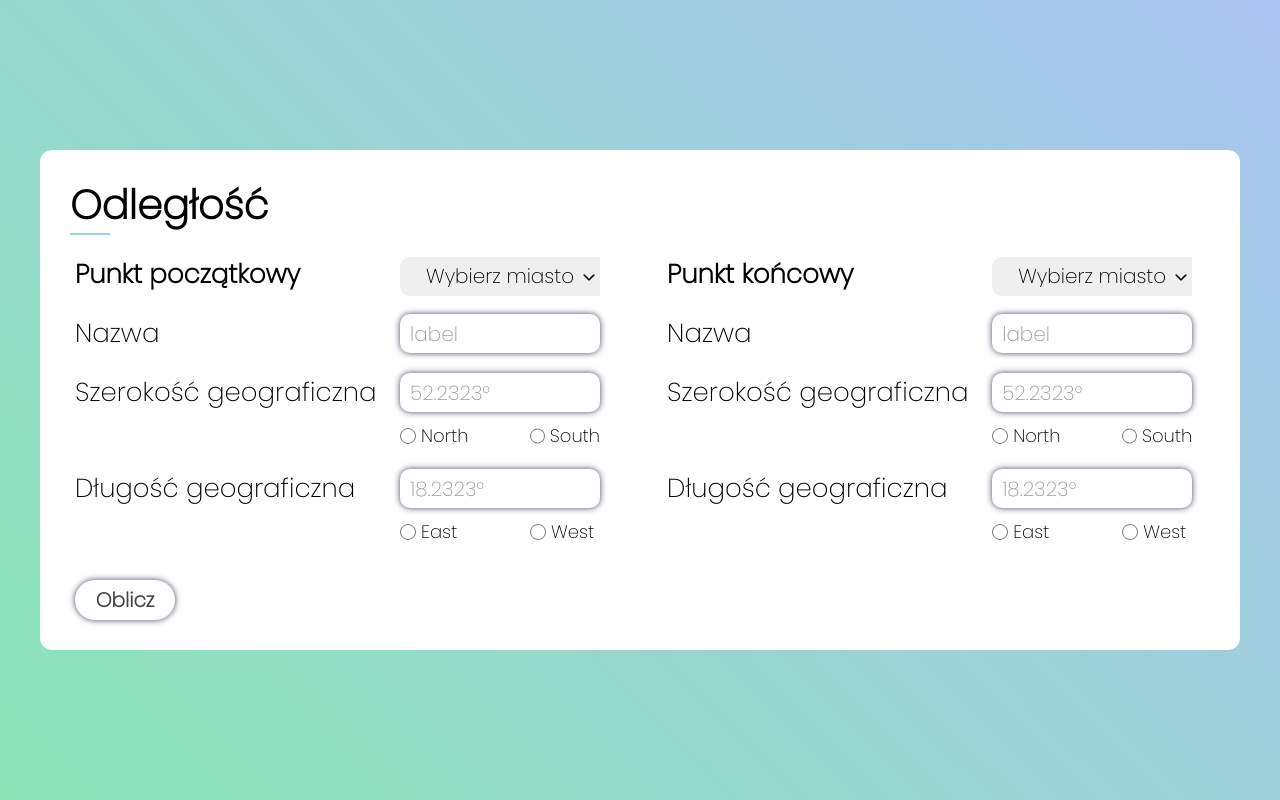
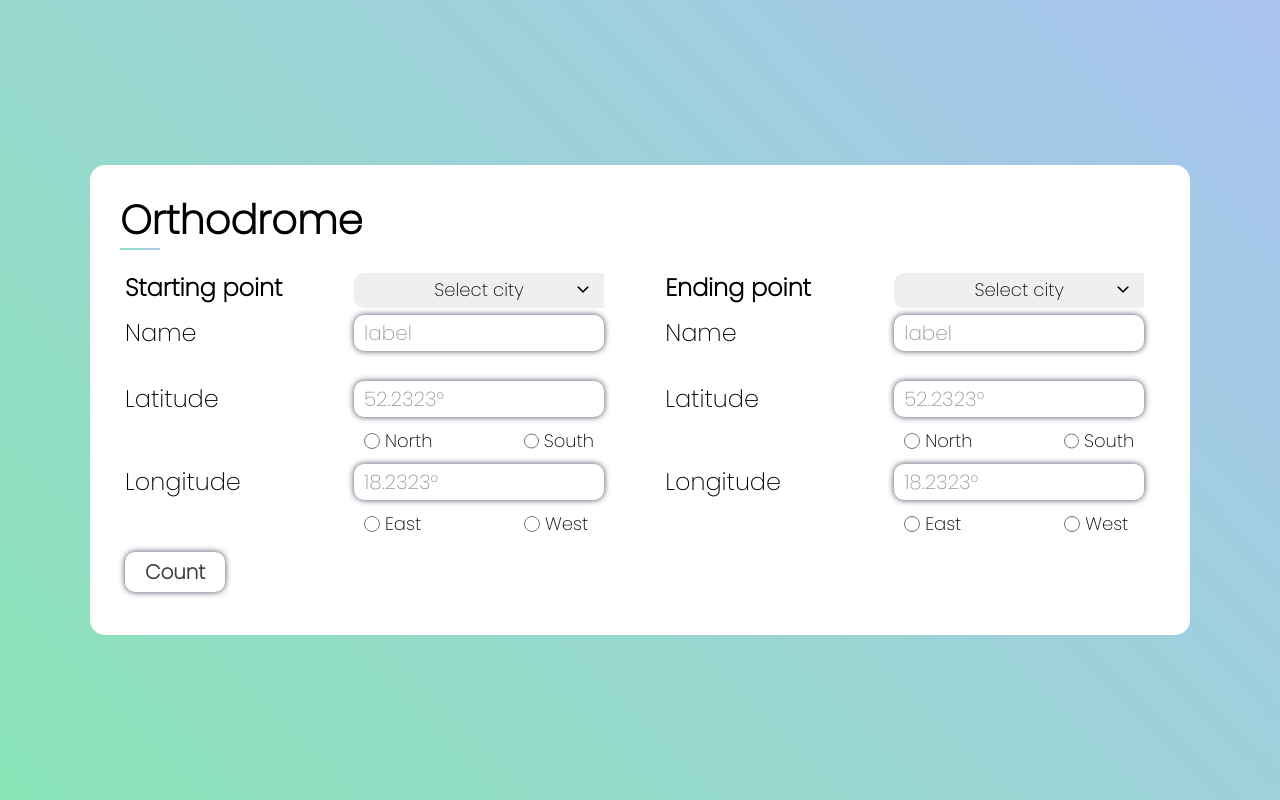
Before and after one commit to roslaniecdominik/OrthodromeApp, a Flask app: page / in a window 1280 px wide. Run offline with Flask 3, Linux system fonts and the light colour scheme.

Commit message:
english language

```diff
--- a/app.py
+++ b/app.py
@@ -69,50 +69,50 @@ def calculate():
             coord1 = [Latitude1, Longitude1]
             coord2 = [Latitude2, Longitude2]
 
-            a=6378137.0
-            f=1/298.257223563
-            b=(1-f)*a
+            a = 6378137.0
+            f = 1/298.257223563
+            b = (1-f)*a
 
-            phi_1,L_1,=coord1
-            phi_2,L_2,=coord2
+            phi_1, L_1 = coord1
+            phi_2, L_2 = coord2
 
-            u_1=arctan((1-f)*tan(radians(phi_1)))
-            u_2=arctan((1-f)*tan(radians(phi_2)))
+            u_1 = arctan((1-f)*tan(radians(phi_1)))
+            u_2 = arctan((1-f)*tan(radians(phi_2)))
 
-            L=radians(L_2-L_1)
+            L = radians(L_2-L_1)
 
-            Lambda=L
+            Lambda = L
 
-            sin_u1=sin(u_1)
-            cos_u1=cos(u_1)
-            sin_u2=sin(u_2)
-            cos_u2=cos(u_2)
+            sin_u1 = sin(u_1)
+            cos_u1 = cos(u_1)
+            sin_u2 = sin(u_2)
+            cos_u2 = cos(u_2)
 
             # --- BEGIN ITERATIONS -----
-            iters=0
-            for i in range(0,200):
-                iters+=1
 
-                cos_lambda=cos(Lambda)
-                sin_lambda=sin(Lambda)
-                sin_sigma=sqrt((cos_u2*sin(Lambda))**2+(cos_u1*sin_u2-sin_u1*cos_u2*cos_lambda)**2)
-                cos_sigma=sin_u1*sin_u2+cos_u1*cos_u2*cos_lambda
-                sigma=arctan2(sin_sigma,cos_sigma)
-                sin_alpha=(cos_u1*cos_u2*sin_lambda)/sin_sigma
-                cos_sq_alpha=1-sin_alpha**2
-                cos2_sigma_m=cos_sigma-((2*sin_u1*sin_u2)/cos_sq_alpha)
-                C=(f/16)*cos_sq_alpha*(4+f*(4-3*cos_sq_alpha))
-                Lambda_prev=Lambda
-                Lambda=L+(1-C)*f*sin_alpha*(sigma+C*sin_sigma*(cos2_sigma_m+C*cos_sigma*(-1+2*cos2_sigma_m**2)))
+            for iters in range(0, 200):
+                iters += 1
 
-                diff=abs(Lambda_prev-Lambda)
-                if diff<=10**-12:
+                cos_lambda = cos(Lambda)
+                sin_lambda = sin(Lambda)
+                sin_sigma = sqrt((cos_u2*sin(Lambda))**2 + (cos_u1*sin_u2 - sin_u1*cos_u2*cos_lambda)**2)
+                cos_sigma = sin_u1*sin_u2 + cos_u1*cos_u2*cos_lambda
+                sigma = arctan2(sin_sigma, cos_sigma)
+                sin_alpha = (cos_u1*cos_u2*sin_lambda)/sin_sigma
+                cos_sq_alpha = 1-sin_alpha**2
+                cos2_sigma_m = cos_sigma - ((2*sin_u1*sin_u2)/cos_sq_alpha)
+                C = (f/16)*cos_sq_alpha*(4 + f*(4 - 3*cos_sq_alpha))
+                Lambda_prev = Lambda
+                Lambda = L + (1-C)*f*sin_alpha*(sigma + C*sin_sigma*(cos2_sigma_m + C*cos_sigma*(-1 + 2*cos2_sigma_m**2)))
+
+                diff = abs(Lambda_prev - Lambda)
+                if diff <= 10**-12:
                     break
 
-            u_sq=cos_sq_alpha*((a**2-b**2)/b**2)
-            A=1+(u_sq/16384)*(4096+u_sq*(-768+u_sq*(320-175*u_sq)))
-            B=(u_sq/1024)*(256+u_sq*(-128+u_sq*(74-47*u_sq)))
-            delta_sig=B*sin_sigma*(cos2_sigma_m+0.25*B*(cos_sigma*(-1+2*cos2_sigma_m**2)-(1/6)*B*cos2_sigma_m*(-3+4*sin_sigma**2)*(-3+4*cos2_sigma_m**2)))
+            u_sq = cos_sq_alpha*((a**2 - b**2)/b**2)
+            A = 1+(u_sq/16384)*(4096 + u_sq*(-768+u_sq*(320 - 175*u_sq)))
+            B = (u_sq/1024)*(256 + u_sq*(-128 + u_sq*(74 - 47*u_sq)))
+            delta_sig = B*sin_sigma*(cos2_sigma_m + 0.25*B*(cos_sigma*(-1 + 2*cos2_sigma_m**2) - (1/6)*B*cos2_sigma_m*(-3 + 4*sin_sigma**2)*(-3 + 4*cos2_sigma_m**2)))
 
             distance = b*A*(sigma-delta_sig)
 
@@ -122,7 +122,6 @@ def calculate():
                         (-1 * sin(u_1) * cos(u_2) + cos(u_1) * sin(u_2) * cos(Lambda)))
 
             azimuth = degrees(azimuth)
-            default_azimuth = azimuth
             azimuth_inv = degrees(azimuth_inv) + 180
 
             session["Latitude1"] = Latitude1
@@ -163,7 +162,7 @@ def calculate():
                 L = L + dL
                 dB = ds * cos(Az) / Mp
                 B = B + dB
-                M = (a_GRS80 * (1 - e_2)) / ((sqrt(1-e_2*(sin(B)**2)))**3) #przekrój poprzeczny
+                M = (a_GRS80 * (1 - e_2)) / ((sqrt(1-e_2*(sin(B)**2)))**3)
                 N = a_GRS80 / (sqrt(1-e_2*(sin(B)**2)))
                 Az = Az + ds / Np * sin(Az) * tan(Bp)
                 s1 = s1 + ds
@@ -185,8 +184,8 @@ def calculate():
 
 
         except ValueError:
-            error_message="Wprowadź poprawne dane"
-            return render_template("index.html", error_message=error_message)
+            error_message="Please enter correct details"
+            return render_template("index.html", error_message = error_message)
 
     return render_template("map.html")
 
@@ -204,40 +203,40 @@ def show_map():
     fig = go.Figure(go.Scattergeo())
 
     fig.add_trace(go.Scattergeo(
-        locationmode="country names",
-        lon=longitudes,
-        lat=latitudes,
-        mode="lines",
-        line=dict(
-            width=2,
-            color="red"
+        locationmode = "country names",
+        lon = longitudes,
+        lat = latitudes,
+        mode = "lines",
+        line = dict(
+            width = 2,
+            color = "red"
         ),
-        name="Distance",
-        showlegend=False
+        name = "Distance",
+        showlegend = False
     ))
 
     fig.add_trace(go.Scattergeo(
-        locationmode="country names",
-        lon=longitudes,
-        lat=latitudes,
-        mode="markers",
-        marker=dict(
-            size=6,
-            color="red",
-            opacity=0.8,
-            symbol="circle"
+        locationmode = "country names",
+        lon = longitudes,
+        lat = latitudes,
+        mode = "markers",
+        marker = dict(
+            size = 6,
+            color = "red",
+            opacity = 0.8,
+            symbol = "circle"
         ),
-        name="Points",
-        showlegend=False
+        name = "Points",
+        showlegend = False
     ))
 
-    fig.update_geos(projection_type="orthographic")
+    fig.update_geos(projection_type = "orthographic")
     fig.update_layout(
-        geo=dict(
-            showocean=True,
-            showland=True,
+        geo = dict(
+            showocean = True,
+            showland = True,
         ),
-        margin={"r":5, "t":0, "l":0, "b":0}
+        margin = {"r":5, "t":0, "l":0, "b":0}
     )
 
     fig_dict = fig.to_dict()
@@ -250,18 +249,18 @@ def show_map():
     fig2d = go.Figure()
 
     fig2d.add_trace(go.Scattermapbox(
-        mode="markers",
-        lat=[PB[0], PB[-1]],
-        lon=[PL[0], PL[-1]],
-        marker=dict(size=5, color="red"),
-        showlegend=False))
+        mode = "markers",
+        lat = [PB[0], PB[-1]],
+        lon = [PL[0], PL[-1]],
+        marker = dict(size = 5, color = "red"),
+        showlegend = False))
 
     fig2d.add_trace(go.Scattermapbox(
-        mode="lines",
-        lat=PB,
-        lon=PL,
-        line=dict(width=2, color="red"),
-        showlegend=False))
+        mode = "lines",
+        lat = PB,
+        lon = PL,
+        line = dict(width = 2, color = "red"),
+        showlegend = False))
 
     if float(session.get("distance")) > 9000000:
         zoom = 1
@@ -277,10 +276,10 @@ def show_map():
         zoom = 5
 
     fig2d.update_layout(
-        margin={"l": 5, "t": 5, "b": 20, "r": 5},
-        mapbox={
+        margin = {"l": 5, "t": 5, "b": 20, "r": 5},
+        mapbox = {
             "style": "open-street-map",
-            "center": {"lon": ((PL[0]+PL[-1])/2), "lat": ((PB[0]+PB[-1])/2)},
+            "center": {"lon": ((PL[0] + PL[-1])/2), "lat": ((PB[0] + PB[-1])/2)},
             "zoom": zoom})
 
     fig2d_dict = fig2d.to_dict()
@@ -321,17 +320,17 @@ def show_map():
         azimuth_inv = round(float(azimuth_inv))
 
     return render_template("map.html",
-                           fig=json.dumps(fig_dict),
-                           fig2d=json.dumps(fig2d_dict),
-                           distance=distance,
-                           azimuth=azimuth,
-                           azimuth_inv=azimuth_inv,
-                           Longitude1=Longitude1,
-                           Latitude1=Latitude1,
-                           Longitude2=Longitude2,
-                           Latitude2=Latitude2,
+                           fig = json.dumps(fig_dict),
+                           fig2d = json.dumps(fig2d_dict),
+                           distance = distance,
+                           azimuth = azimuth,
+                           azimuth_inv = azimuth_inv,
+                           Longitude1 = Longitude1,
+                           Latitude1 = Latitude1,
+                           Longitude2 = Longitude2,
+                           Latitude2 = Latitude2,
                            name1 = name1,
-                           name2=name2)
+                           name2 = name2)
 
 if __name__ == "__main__":
-    app.run(debug=True)
+    app.run(debug = True)
--- a/static/cities.js
+++ b/static/cities.js
@@ -1,4 +1,4 @@
-const selectBox = document.querySelectorAll(".select-box")
+const selectBoxes = document.querySelectorAll(".selectBox")
 
 const newRowHTML = `
 <option value="bangkok">Bangkok</option>
@@ -9,10 +9,8 @@ const newRowHTML = `
 <option value="moskwa">Moskwa</option>
 <option value="sydney">Sydney</option>
 <option value="tokyo">Tokio</option>
-<option value="warsaw">Warszawa</option>
+<option value="warsaw">Warsaw</option>
 `;
-
-const selectBoxes = document.querySelectorAll(".select-box");
 
 selectBoxes.forEach(selectBox => {
     selectBox.innerHTML += newRowHTML;
@@ -23,7 +21,7 @@ $(document).ready(function(){
     $("#cities").change(function(){
         var selectedCity = $(this).val();
         if (selectedCity == "warsaw") {
-            $("#name1").val("Warszawa");
+            $("#name1").val("Warsaw");
             $("#Latitude1").val("52.2297");
             $("#Longitude1").val("21.0122");
             $("input[name='start-v'][value='dot-start-north']").prop("checked", true);
@@ -84,7 +82,7 @@ $(document).ready(function(){
     $("#cities2").change(function(){
         var selectedCity = $(this).val();
         if (selectedCity == "warsaw") {
-            $("#name2").val("Warszawa");
+            $("#name2").val("Warsaw");
             $("#Latitude2").val("52.2297");
             $("#Longitude2").val("21.0122");
             $("input[name='end-v'][value='dot-end-north']").prop("checked", true);
--- a/static/style.css
+++ b/static/style.css
@@ -8,7 +8,7 @@
 
 body {
     font-family: 'Poppins';
-    font-size: 26px;
+    font-size: 24px;
     display: flex;
     height: 100vh;
     justify-content: center;
@@ -17,11 +17,11 @@ body {
 }
 
 .main {
-    width: 1200px;
-    height: 500px;
+    width: 1100px;
+    height: 470px;
     background-color: white;
     padding: 25px 30px;
-    border-radius: 12px;
+    border-radius: 15px;
 }
 
 .main .title {
@@ -71,10 +71,6 @@ body {
     display: flex;
     flex-wrap: wrap;
     justify-content: space-between;
-    margin-bottom: 20px;
-}
-
-.titleContainer {
     margin-top: 10px;
 }
 
@@ -87,12 +83,17 @@ body {
 .selectBoxContainer {
     position: relative;
     height: 100%;
+    transition: all 0.3s ease-in;
 }
 
-.select-box {
+.selectBoxContainer:hover {
+    transform: scale(102%);
+}
+
+.selectBox {
     height: 100%;
     text-align: center;
-    width: 200px;
+    width: 250px;
     font-family: 'Poppins';
     border: none;
     color: rgb(0, 0, 0);
@@ -101,17 +102,19 @@ body {
     outline: none;
     appearance: none;
     cursor: pointer;
-    font-size: 20px;
+    font-size: 18px;
+
 }
 
 .chevron-container {
     position: relative;
 }
+
 .chevron-container img {
     position: absolute;
     width: 12px;
     bottom: 15px;
-    right: 5px;
+    right: 15px;
     pointer-events: none;
 }
 
@@ -129,7 +132,7 @@ input[type="text"]{
     justify-content: flex-end;
     min-width: 180px;
     outline: none;
-    width: 200px;
+    width: 250px;
     font-size: 20px;
 }
 input[type="text"]:hover{
@@ -160,7 +163,8 @@ input[type="text"]:not(:placeholder-shown) {
     display: flex;
     justify-content: space-between;
     align-items: center;
-    width: 200px;
+    width: 230px;
+    margin-right: 10px;
 }
 
 .button1 div {
@@ -207,7 +211,7 @@ input[type="radio"]:hover + label {
     font-weight: bold;
     border: none;
     padding: 5px 20px;
-    border-radius: 20px;
+    border-radius: 10px;
     transition: all 0.2s ease-in;
     background-color: white;
 }
@@ -243,22 +247,23 @@ input[type="radio"]:hover + label {
         font-size: 30px;
     }
     .selectBoxContainer {
-        width: 40%;
+        width: 50%;
     }
-    .select-box {
+    .selectBox {
         width: 100%;
         font-size: 26px;
     }
     .chevron-container img {
-        right: 20px;
+        right: 30px;
         bottom: 18px;
     }
     input[type="text"] {
-        width: 40%;
+        width: 50%;
         font-size: 20px;
     }
     .button1 {
-        width: 40%;
+        width: 49%;
+        margin: 0;
         font-size: 26px;
     }
     .button1 div {
@@ -274,7 +279,7 @@ input[type="radio"]:hover + label {
         font-size: 26px;
     }
     .error-message {
-        width: 80%;
+        width: 75%;
         font-size: 20px;
     }
 }
--- a/static/style_map.css
+++ b/static/style_map.css
@@ -52,7 +52,7 @@ body {
     width: 35%;
     /* max-height: 90%; */
     padding: 15px;
-    border-radius: 10px;
+    border-radius: 15px;
     min-height: 100%;
     display: flex;
     align-items: center;
--- a/templates/index.html
+++ b/templates/index.html
@@ -1,7 +1,7 @@
 <!DOCTYPE html>
 <html>
 <head>
-    <title>Kalkulator</title>
+    <title>Orthodrome</title>
     <link rel="stylesheet" type="text/css" href="{{ url_for('static', filename='style.css') }}">
     <script src="https://code.jquery.com/jquery-3.6.0.min.js"></script>
 
@@ -9,15 +9,15 @@
 
 <body>
     <div class="main">
-        <a class="title" href="http://127.0.0.1:5000">Odległość</a>
+        <a class="title" href="/">Orthodrome</a>
         <form action="/calculate" method="post">
             <div class="container">
                 <div class="columnContainer">
                     <div class="titleContainer">
-                        <div class="box-title">Punkt początkowy</div>
+                        <div class="box-title">Starting point</div>
                         <div class="selectBoxContainer">
-                            <select class="select-box" id="cities">
-                                <option value="">Wybierz miasto</option>
+                            <select class="selectBox" id="cities">
+                                <option value="">Select city</option>
                             </select>
                             <div class="chevron-container">
                                 <img src="{{ url_for('static', filename='chevron.png') }}" alt="chevron">
@@ -25,11 +25,11 @@
                         </div>
                     </div>
                     <div class="nameContainer">
-                        <span>Nazwa</span>
+                        <span>Name</span>
                         <input type="text" id="name1" name="name1" placeholder="label" value="{{ name1|default('') }}">
                     </div>
                     <div class="coordinatesContainer">
-                        <span>Szerokość geograficzna</span>
+                        <span>Latitude</span>
                         <input type="text" id="Latitude1" name="Latitude1" placeholder="52.2323&deg;" value="{{ Latitude1|default('') }}">
                         <div class="input-radio">
                             <div class="button1">
@@ -45,7 +45,7 @@
                         </div>
                     </div>
                     <div class="coordinatesContainer">
-                        <span>Długość geograficzna</span>
+                        <span>Longitude</span>
                         <input type="text" id="Longitude1" name="Longitude1" placeholder="18.2323&deg;" value="{{ Longitude1|default('') }}">
                         <div class="input-radio">
                             <div class="button1">
@@ -63,10 +63,10 @@
                 </div>
                 <div class="columnContainer">
                     <div class="titleContainer">
-                        <div class="box-title">Punkt końcowy</div>
+                        <div class="box-title">Ending point</div>
                         <div class="selectBoxContainer">
-                            <select class="select-box" id="cities2">
-                                <option value="">Wybierz miasto</option>
+                            <select class="selectBox" id="cities2">
+                                <option value="">Select city</option>
                             </select>
                             <div class="chevron-container">
                                 <img src="{{ url_for('static', filename='chevron.png') }}" alt="chevron">
@@ -74,11 +74,11 @@
                         </div>
                     </div>
                     <div class="nameContainer">
-                        <span>Nazwa</span>
+                        <span>Name</span>
                         <input type="text" id="name2" name="name2" placeholder="label" value="{{ name2|default('') }}">
                     </div>
                     <div class="coordinatesContainer">
-                        <span>Szerokość geograficzna</span>
+                        <span>Latitude</span>
                         <input type="text" id="Latitude2" name="Latitude2" placeholder="52.2323&deg;" value="{{ Latitude2|default('') }}">
                         <div class="input-radio">
                             <div class="button1">
@@ -94,7 +94,7 @@
                         </div>
                     </div>
                     <div class="coordinatesContainer">
-                        <span class="details">Długość geograficzna</span>
+                        <span class="details">Longitude</span>
                         <input type="text" id="Longitude2" name="Longitude2" placeholder="18.2323&deg;" value="{{ Longitude2|default('') }}">
                         <div class="input-radio">
                             <div class="button1">
@@ -112,11 +112,11 @@
                 </div>
             </div>
             <div class="countButton-container">
-                <input type="submit" href="map.html" value="Oblicz">
+                <input type="submit" href="map.html" value="Count">
                 <div class="error-message">
                     {% if error_message %}
                         <p>{{ error_message }}</p>
-                        <p>Podana liczba musi być całkowita lub dziesiętna oddzielona kropką</p>
+                        <p>The entered number must be an integer or decimal separated by a dot</p>
                     {% endif %}
                 </div>
             </div>
```
Also changed, not shown: templates/map.html (+6 -6 lines).
